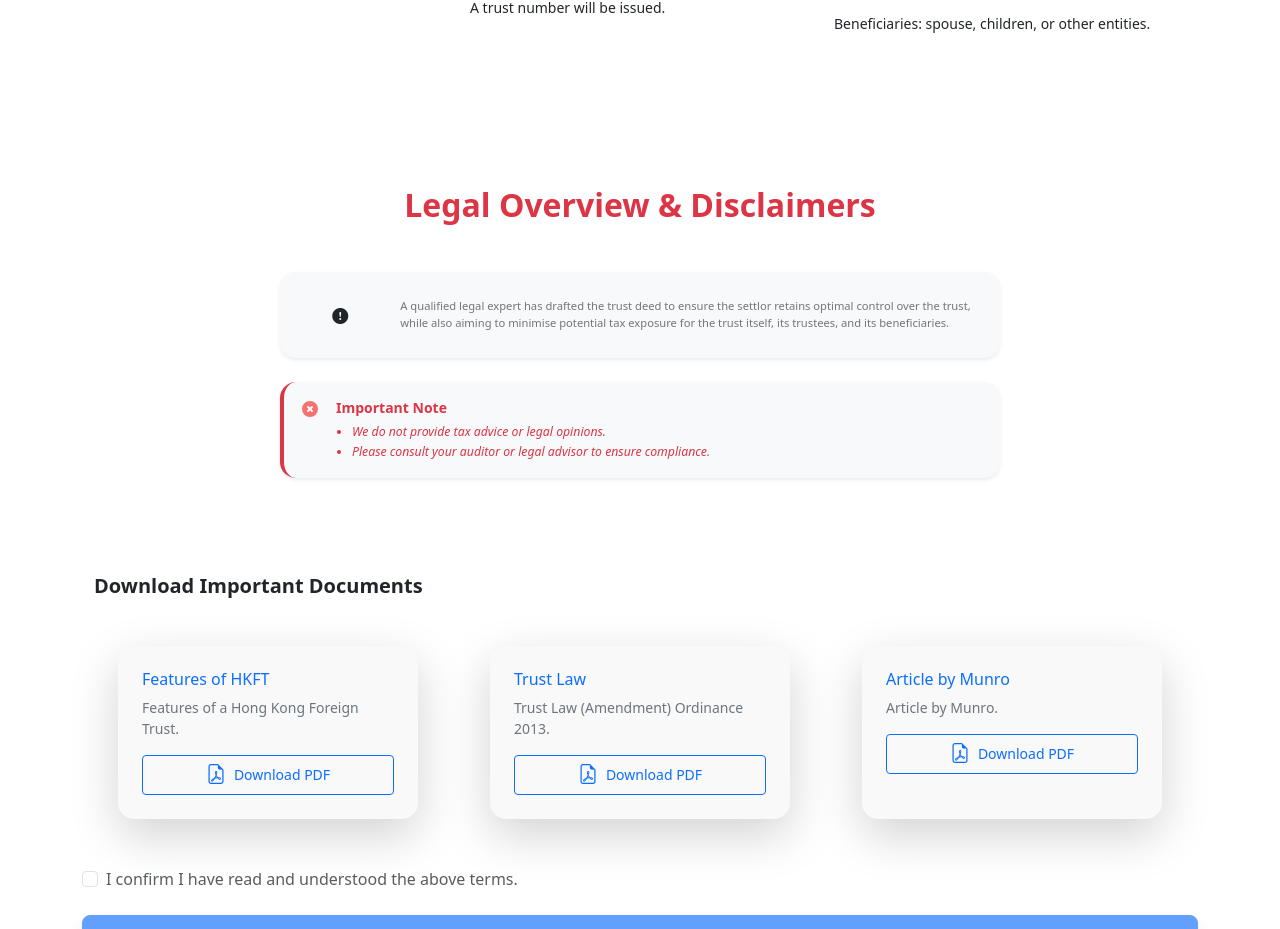
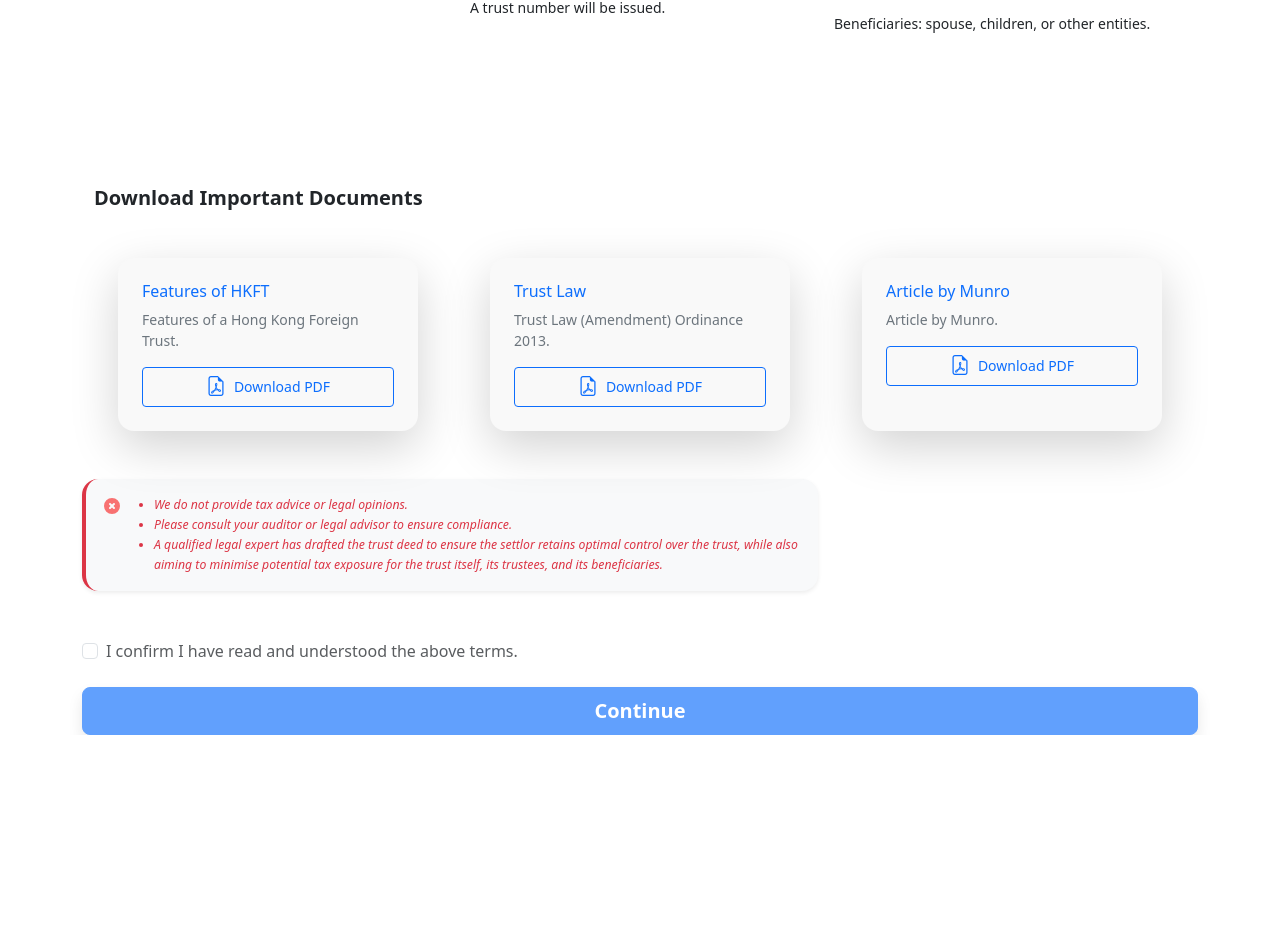
Before and after one commit to WhitelightningDev/hongkongtrust, an Angular app: page / in a window 1280 px wide. Shown: the part 2318-3247 px from the top of the page. After the commit the page ends 3053 px from the top, so only its background shows below. Built offline with nearby package versions, Linux system fonts and the light colour scheme.

Commit message:
`Removed Legal Overview & Disclaimers section and moved Important Note section to a new location`

```diff
--- a/src/app/pages/welcomepage/welcomepage.html
+++ b/src/app/pages/welcomepage/welcomepage.html
@@ -230,61 +230,6 @@
     </div>
   </div>
 
-  <section class="container py-5">
-    <h2 class="text-center fw-bold mb-5 text-danger">Legal Overview & Disclaimers</h2>
-
-    <!-- Card Section -->
-    <div class="row justify-content-center mb-4">
-      <div class="col-md-10 col-lg-8">
-        <div class="card border-0 shadow-sm rounded-4 bg-light">
-          <div class="card-body d-flex align-items-start gap-3">
-            <div class="card-icon">
-              <div class="icon-cart-box rounded-circle p-3">
-                <i class="bi bi-exclamation-circle-fill me-3"></i>
-              </div>
-            </div>
-            <div class="card-text">
-              <p class="mb-0 small">
-                A qualified legal expert has drafted the trust deed to ensure the settlor retains optimal control over
-                the
-                trust, while also aiming to minimise potential tax exposure for the trust itself, its trustees, and its
-                beneficiaries.
-              </p>
-            </div>
-          </div>
-        </div>
-      </div>
-    </div>
-
-    <!-- Important Note Section -->
-    <div class="row justify-content-center">
-      <div class="col-md-10 col-lg-8">
-        <div class="notifications-container">
-          <div class="error-alert bg-light border-start border-4 border-danger p-3 rounded-4 shadow-sm">
-            <div class="d-flex">
-              <div class="flex-shrink-0 me-3">
-                <svg aria-hidden="true" fill="currentColor" viewBox="0 0 20 20" class="error-svg" width="24" height="24"
-                  xmlns="http://www.w3.org/2000/svg">
-                  <path clip-rule="evenodd" d="M10 18a8 8 0 100-16 8 8 0 000 16zM8.707 7.293a1 1 0 00-1.414 1.414L8.586 10l-1.293
-                  1.293a1 1 0 101.414 1.414L10 11.414l1.293 1.293a1 1 0 001.414-1.414L11.414 10l1.293-1.293a1
-                  1 0 00-1.414-1.414L10 8.586 8.707 7.293z" fill-rule="evenodd"></path>
-                </svg>
-              </div>
-              <div>
-                <p class="fw-bold text-danger mb-1">Important Note</p>
-                <ul class="text-danger small fst-italic mb-0 ps-3">
-                  <li>We do not provide tax advice or legal opinions.</li>
-                  <li>Please consult your auditor or legal advisor to ensure compliance.</li>
-                </ul>
-              </div>
-            </div>
-          </div>
-        </div>
-      </div>
-    </div>
-  </section>
-
-
   <!-- PDF Download Section -->
   <div class="container my-5">
     <h5 class="fw-bold text-center text-md-start mb-5">Download Important Documents</h5>
@@ -330,6 +275,37 @@
     </div>
   </div>
 
+  <!-- Important Note Section -->
+    <div class="row mb-5 justify-content-start">
+      <div class="col-md-10 col-lg-8">
+        <div class="notifications-container">
+          <div class="error-alert bg-light border-start border-4 border-danger p-3 rounded-4 shadow-sm">
+            <div class="d-flex">
+              <div class="flex-shrink-0 me-3">
+                <svg aria-hidden="true" fill="currentColor" viewBox="0 0 20 20" class="error-svg" width="24" height="24"
+                  xmlns="http://www.w3.org/2000/svg">
+                  <path clip-rule="evenodd" d="M10 18a8 8 0 100-16 8 8 0 000 16zM8.707 7.293a1 1 0 00-1.414 1.414L8.586 10l-1.293
+                  1.293a1 1 0 101.414 1.414L10 11.414l1.293 1.293a1 1 0 001.414-1.414L11.414 10l1.293-1.293a1
+                  1 0 00-1.414-1.414L10 8.586 8.707 7.293z" fill-rule="evenodd"></path>
+                </svg>
+              </div>
+              <div>
+
+                <ul class="text-danger small fst-italic mb-0 ps-3">
+                  <li>We do not provide tax advice or legal opinions.</li>
+                  <li>Please consult your auditor or legal advisor to ensure compliance.</li>
+                  <li>A qualified legal expert has drafted the trust deed to ensure the settlor retains optimal control over
+                the
+                trust, while also aiming to minimise potential tax exposure for the trust itself, its trustees, and its
+                beneficiaries.</li>
+                </ul>
+              </div>
+            </div>
+          </div>
+        </div>
+      </div>
+    </div>
+
 
   <!-- Confirmation & Submit -->
   <div class="form-check mb-4">
```
